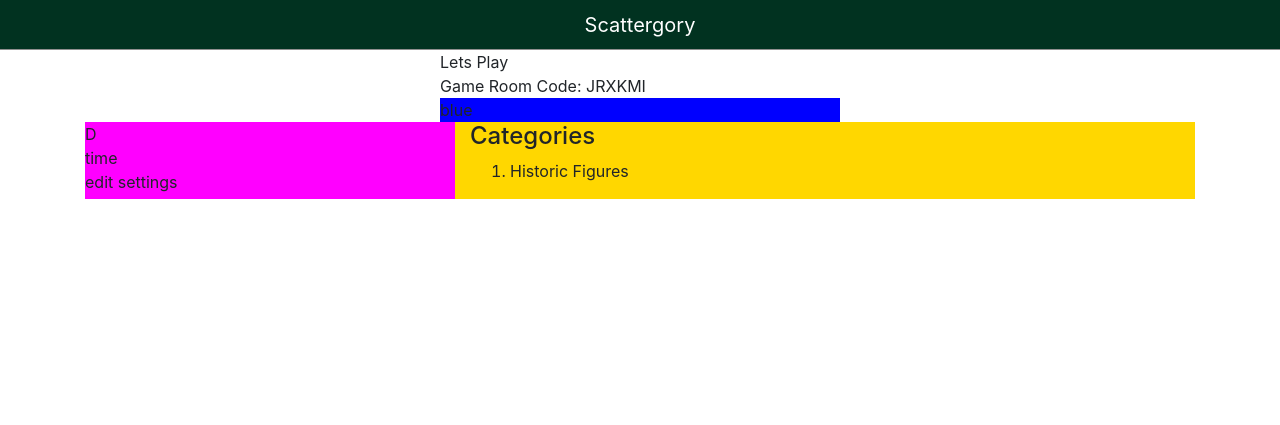
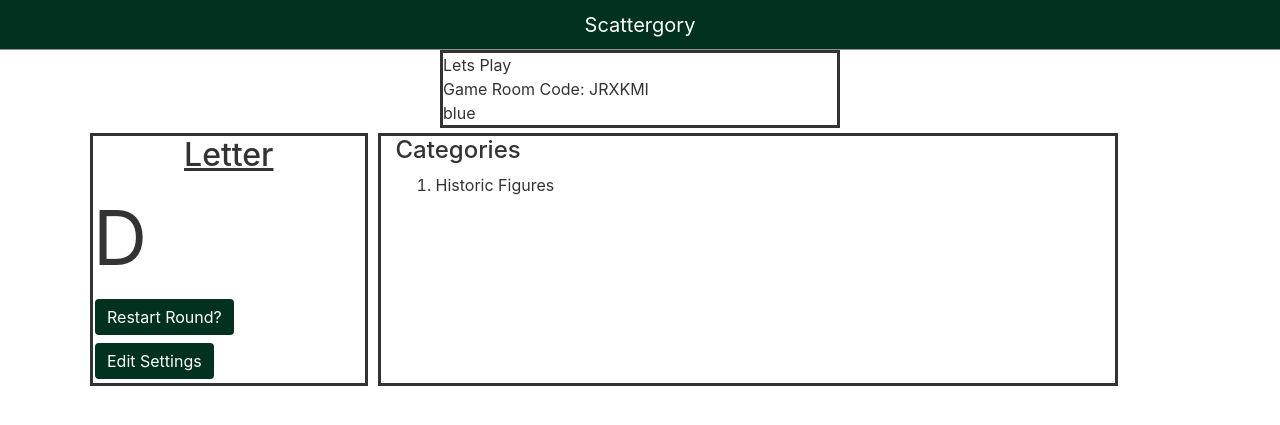
Before and after one commit to xuekhang/three, a Django app: a page that uses game/templates/game/board.html in a window 1280 px wide. Shown: the top 425 px of the page. Run offline with Django 3.2, Linux system fonts and the light colour scheme; data comes from the database, SQL or seed files in the repository; both versions use the stored data as it was after the commit; some libraries are stand-ins or nearby versions.

Commit message:
no message

```diff
--- a/game/static/home/main.css
+++ b/game/static/home/main.css
@@ -1,14 +1,12 @@
-/* body {
+body {
     color: #333333;
-    padding-top: 62px;
+    /* padding-top: 62px; */
   }
 
-
-
-
-
- */
-
+ /* .div{
+   padding: 10px !important;
+   margin: 10px !important;
+ } */
  .navbar{
    height: 50px;
  }
@@ -22,6 +20,15 @@
  .btn-primary{
       background-color: #013220 !important;
       border-color: #013220;
+      margin: 2px;
+      border: none;
+      color: white;
+      text-align: center;
+      text-decoration: none;
+      display: inline-block;
+      font-size: 16px;
+      margin: 4px 2px;
+      cursor: pointer;
   }
 
   .btn-primary:focus{
--- a/game/templates/game/board.html
+++ b/game/templates/game/board.html
@@ -1,21 +1,30 @@
 {% extends "game/base.html" %}
 {% block content %}
 
-<div class="container-home" style="margin: auto;">
+<div class="container-home" style="border-style: solid; margin: auto;">
     <div>Lets Play</div>
     <div>Game Room Code: {{ game_code }}</div>
-    <div style="background-color: blue;">blue</div>
+    <div>blue</div>
 </div>
 
 
 <div class="container">
     <div class="row">
-        <div class="col-4" style="background-color: fuchsia;">
-            <div class="row">{{letter}}</div>
-            <div class="row">time</div>
-            <div class="row">edit settings</div>
+        <div class="col-3" style="border-style: solid; margin: 5px;">
+            <h2 style="text-align: center;"><u>Letter</u></h2>
+            <div class="row" style="text-align: center; font-size: 75px;">{{letter}}</div>
+            <div class="row">
+                <button class="btn btn-primary">
+                    Restart Round?
+                </button>
+            </div>
+            <div class="row">
+                <button class="btn btn-primary">
+                    Edit Settings
+                </button>
+            </div>
         </div>
-        <div class="col-8" style="background-color: gold;">
+        <div class="col-8" style="border-style: solid; margin: 5px;">
             <h4>Categories</h4>
             <ol>
                 {% for category in categories%}
--- a/game/views.py
+++ b/game/views.py
@@ -15,7 +15,8 @@ def home(request):
     context = {
         'title':'home'}
     if request.method == 'POST':
-        return redirect('config')
+        game_code = request.POST.get('game_code')
+        return redirect('board', game_code)
     else:
         form = ConfigForm()
 
@@ -56,6 +57,8 @@ def board(request, game_code=''):
     # if game_code=='':
     #     game_code = request.GET.get('game_code')
     #     redirect('board', game_code)
+    # if request.method == 'POST':
+    #     redirect('www.google.com')
     try:
         Game.objects.get(code=game_code)
     except:
```
Also changed, not shown: game/templates/game/home.html (+11 -5 lines), three/settings.py (+13 -13 lines), db.sqlite3, 1 other file.
